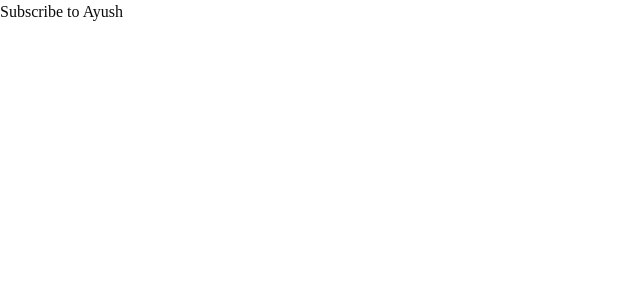
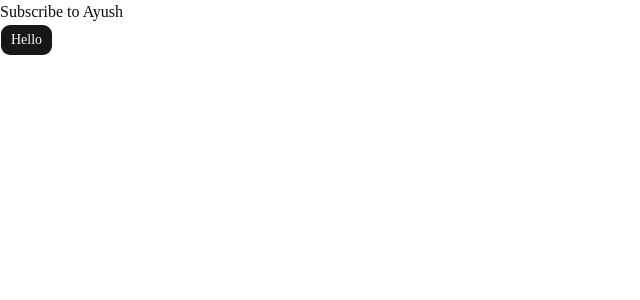
Before and after one commit to bhardwajayush8210/sensai, a Next.js app: page / in a window 1280 px wide. Shown: the top 300 px of the page, without its empty margins (0-640 px from the left). Built offline with nearby package versions, Linux system fonts and the light colour scheme.

Commit message:
feat: initial commit

```diff
--- a/app/globals.css
+++ b/app/globals.css
@@ -49,8 +49,6 @@
 }
 
 :root {
-  --background: oklch(1 0 0);
-  --foreground: oklch(0.145 0 0);
   --card: oklch(1 0 0);
   --card-foreground: oklch(0.145 0 0);
   --popover: oklch(1 0 0);
@@ -81,6 +79,8 @@
   --sidebar-accent-foreground: oklch(0.205 0 0);
   --sidebar-border: oklch(0.922 0 0);
   --sidebar-ring: oklch(0.708 0 0);
+  --background: oklch(1 0 0);
+  --foreground: oklch(0.145 0 0);
 }
 
 .dark {
--- a/app/page.js
+++ b/app/page.js
@@ -1,5 +1,10 @@
+import { Button } from "@/components/ui/button";
 import Image from "next/image";
 
 export default function Home() {
-  return <div>Subscribe to Ayush</div>;
+  return <div>Subscribe to Ayush
+    <br />
+
+    <Button>Hello</Button>
+  </div>;
 }
```
Also changed, not shown: 1 other file (tests, documents, lock files or other folders).
